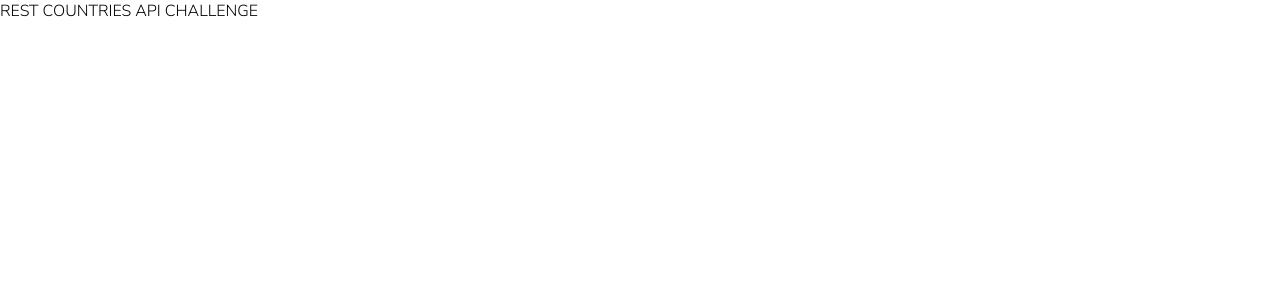
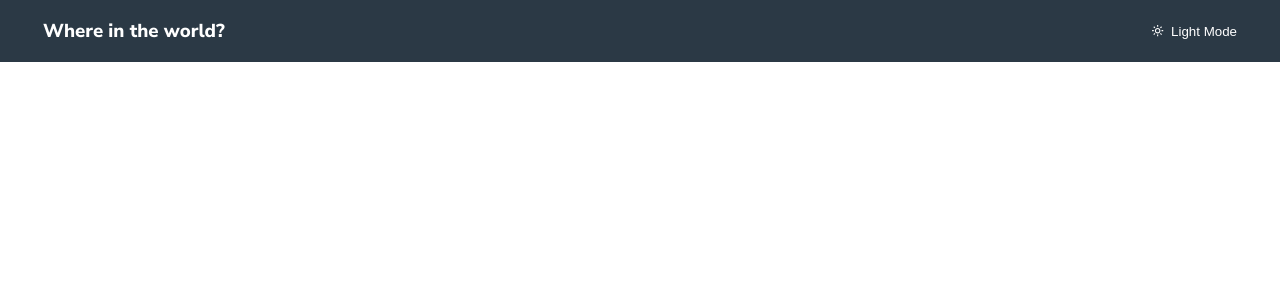
Before and after one commit to palakgupta2712/rest-countries-api-react, a React (Vite) app: page / in a window 1280 px wide. Shown: the top 300 px of the page. Built offline with nearby package versions, Linux system fonts and the light colour scheme.

Commit message:
Header with toggle button

```diff
--- a/src/App.jsx
+++ b/src/App.jsx
@@ -1,7 +1,20 @@
-import React from "react";
+import React, { useState } from "react";
+import Header from "./components/Header";
+import ThemeContext, { themes } from "./theme";
 
 function App() {
-  return <div>REST COUNTRIES API CHALLENGE</div>;
+  const [theme, setTheme] = useState(themes.dark);
+  function toggleTheme() {
+    theme === themes.dark ? setTheme(themes.light) : setTheme(themes.dark);
+  }
+
+  return (
+    <React.Fragment>
+      <ThemeContext.Provider value={theme}>
+        <Header toggleTheme={toggleTheme} />
+      </ThemeContext.Provider>
+    </React.Fragment>
+  );
 }
 
 export default App;
--- /dev/null
+++ b/src/GlobalStyle.js
@@ -0,0 +1,6 @@
+import { createGlobalStyle } from "styled-components";
+export const GlobalStyles = createGlobalStyle`
+  body {
+    transition: all 0.50s linear;
+  }
+`;
--- /dev/null
+++ b/src/components/Header.jsx
@@ -0,0 +1,53 @@
+import React, { useContext, useState } from "react";
+import styled from "styled-components";
+import ThemeContext from "../theme";
+import { BsMoon } from "react-icons/bs";
+import { BiSun } from "react-icons/bi";
+
+function Header({ toggleTheme }) {
+  const theme = useContext(ThemeContext);
+
+  return (
+    <React.Fragment>
+      {/* {JSON.stringify(theme)} */}
+      <Container style={theme}>
+        <Title>Where in the world?</Title>
+        <Button onClick={toggleTheme} style={theme}>
+          {theme.name === "dark" ? (
+            <Icon>
+              <BiSun style={{ marginRight: "7px" }} /> Light Mode
+            </Icon>
+          ) : (
+            <Icon>
+              <BsMoon style={{ marginRight: "7px" }} /> Dark Mode
+            </Icon>
+          )}
+        </Button>
+      </Container>
+    </React.Fragment>
+  );
+}
+
+export default Header;
+
+const Container = styled.div`
+  display: flex;
+  justify-content: space-between;
+  padding: 18px;
+`;
+
+const Title = styled.h3`
+  margin-left: 25px;
+`;
+
+const Button = styled.button`
+  background: transparent;
+  border: none;
+`;
+
+const Icon = styled.div`
+  display: flex;
+  align-items: center;
+  justify-content: center;
+  margin-right: 25px;
+`;
--- a/src/index.css
+++ b/src/index.css
@@ -22,4 +22,5 @@ code {
   --dark-blue-text: hsl(200, 15%, 8%);
   --light-gray: hsl(0, 0%, 98%);
   --dark-gray: hsl(0, 0%, 52%);
+  --white: white;
 }
--- /dev/null
+++ b/src/theme.js
@@ -0,0 +1,18 @@
+import React, { createContext } from "react";
+
+export const themes = {
+  dark: {
+    name: "dark",
+    background: "var(--dark-blue)",
+    color: "var(--white)",
+    text: "hello",
+  },
+  light: {
+    name: "light",
+    background: "var(--white)",
+    text: "hello",
+  },
+};
+
+const ThemeContext = React.createContext(themes.dark);
+export default ThemeContext;
```
